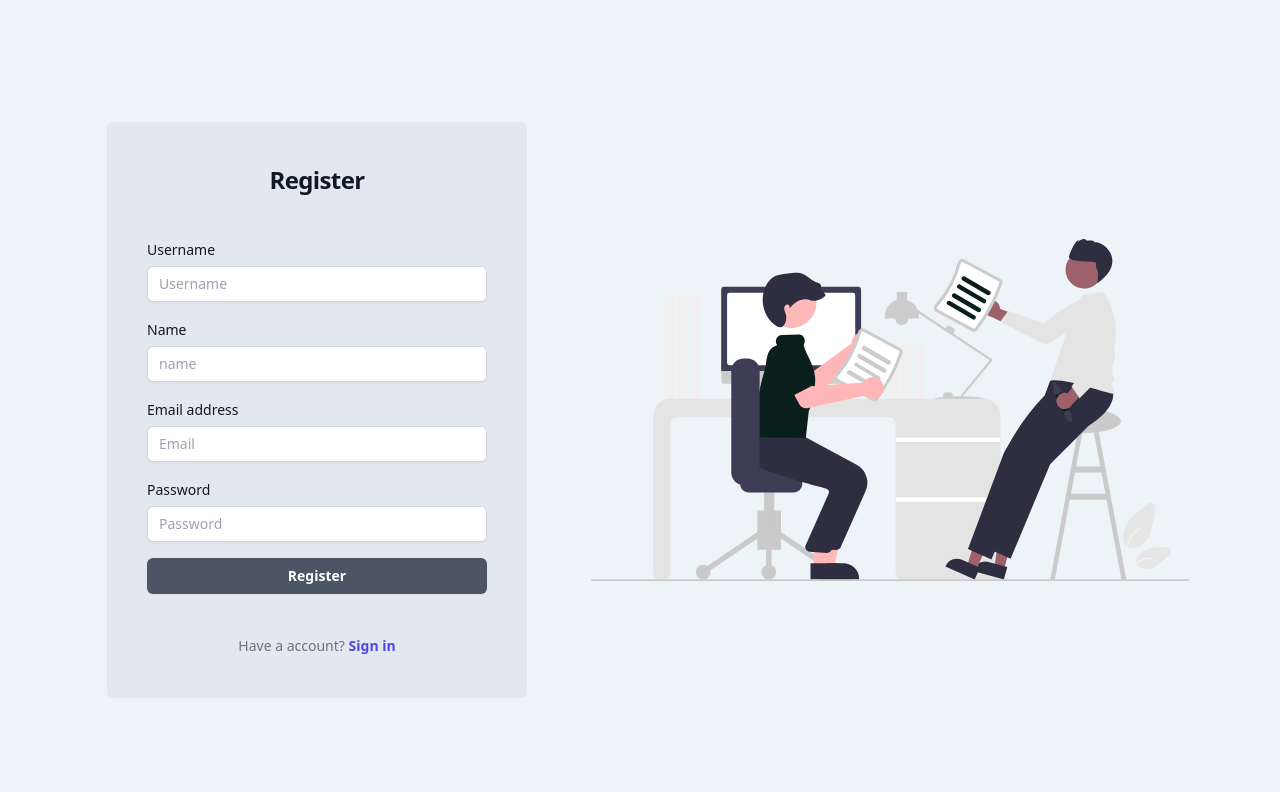
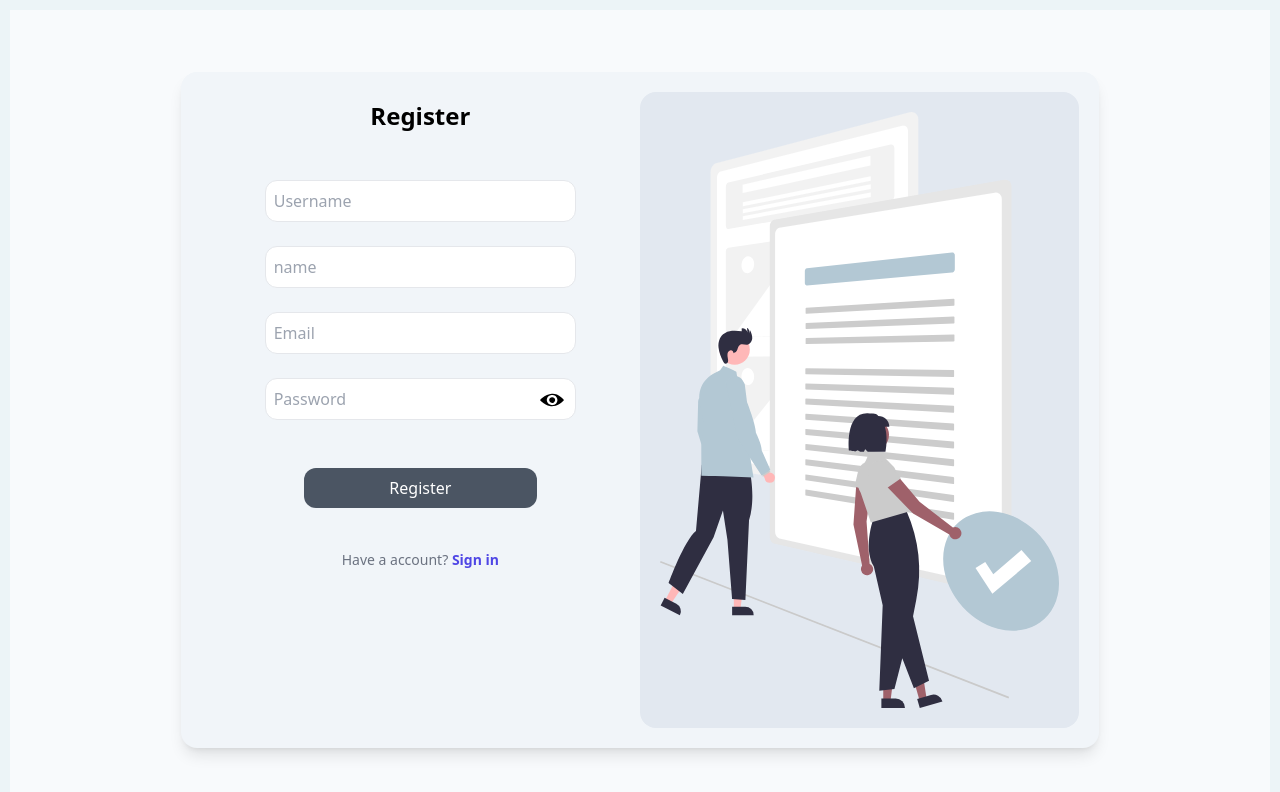
Before and after one commit to davidyanez27/client_lawyerApp, a React (Vite) app: page /register in a window 1280 px wide. Shown: the top 792 px of the page. Built offline with nearby package versions, Linux system fonts and the light colour scheme.

Commit message:
fix: register page design

```diff
--- a/src/pages/RegisterPage.tsx
+++ b/src/pages/RegisterPage.tsx
@@ -1,6 +1,7 @@
 import { useForm } from "react-hook-form";
 import { useAuth } from "../context/AuthContext";
-import MySvg from "../assets/doc.svg";
+import MySvg from "../assets/file_img.svg";
+import eye from "../assets/eye.svg";
 import { useNavigate } from "react-router-dom";
 import { useEffect } from "react";
 
@@ -20,15 +21,20 @@ function Register() {
   }, [isAuthenticated]);
 
   return (
-    <div className="min-h-screen flex items-center justify-center">
-      <div className="bg-slate-200 w-1/3 p-10 m-10 rounded-md sm:w-2/3 md:w-1/2 lg:w-1/3 ">
-        <div className="">
-          <h2 className="mb-10 text-center text-2xl font-bold leading-9 tracking-tight text-gray-900">
+    <div className="bg-slate-50 min-h-screen flex items-center justify-center">
+      {/* Login container */}
+      <div className="bg-slate-100 flex rounded-2xl shadow-lg max-w-6xl p-5">
+        {/* form */}
+        <div className="sm:w-1/2 px-16">
+          <h2 className="mt-2 mb-10 font-bold text-2xl text-black text-center">
             Register
           </h2>
-        </div>
+          {/* <p className="text-sm mt-4 mb-8 text-black">
+            Welcome to our registration page!
+          </p> */}
 
           <form
+            className="flex flex-col gap-4"
             onSubmit={handleSubmit(async (values) => {
               signup(values);
 
@@ -37,42 +43,24 @@ function Register() {
               // console.log(res);
             })}
           >
-          <div>
             {RegisterErrors.map((error: string, i: number) => (
-              <div className="bg-red-500" key={i}>
+              <div className="text-red-500 text-center" key={i}>
                 {error}
               </div>
             ))}
 
-            <label
-              htmlFor="id"
-              className="block text-sm font-medium leading-6 text-gray-900"
-            >
-              Username
-            </label>
-            <div className="mt-1 mb-4">
             <input
-                className="block w-full rounded-md border-0 py-1.5 text-gray-900 shadow-sm ring-1 ring-inset ring-gray-300 placeholder:text-gray-400 px-3  sm:text-sm sm:leading-6"
+              className="p-2 mt-2 rounded-xl border text-black"
               {...register("id", { required: true })}
               placeholder="Username"
               type="number"
               name="id"
               id="id"
+              min={0}
               required
             />
-            </div>
-          </div>
-
-          <div>
-            <label
-              htmlFor="name"
-              className="block text-sm font-medium leading-6 text-gray-900"
-            >
-              Name
-            </label>
-            <div className="mt-1 mb-4">
             <input
-                className="block w-full rounded-md border-0 py-1.5 text-gray-900 shadow-sm ring-1 ring-inset ring-gray-300 placeholder:text-gray-400 px-3  sm:text-sm sm:leading-6"
+              className="p-2 mt-2 rounded-xl border text-black"
               {...register("name", { required: true })}
               placeholder="name"
               type="text"
@@ -80,19 +68,8 @@ function Register() {
               id="name"
               required
             />
-            </div>
-          </div>
-
-          <div>
-            <label
-              htmlFor="email"
-              className="block text-sm font-medium leading-6 text-gray-900"
-            >
-              Email address
-            </label>
-            <div className="mt-1 mb-4">
             <input
-                className="block w-full rounded-md border-0 py-1.5 text-gray-900 shadow-sm ring-1 ring-inset ring-gray-300 placeholder:text-gray-400 px-3  sm:text-sm sm:leading-6"
+              className="p-2 mt-2 rounded-xl border text-black"
               {...register("email", { required: true })}
               placeholder="Email"
               type="email"
@@ -100,19 +77,9 @@ function Register() {
               id="email"
               required
             />
-            </div>
-          </div>
-
-          <div>
-            <label
-              htmlFor="password"
-              className="block text-sm font-medium leading-6 text-gray-900"
-            >
-              Password
-            </label>
-            <div className="mt-1 mb-4">
+            <div className="relative">
               <input
-                className="block w-full rounded-md border-0 py-1.5 text-gray-900 shadow-sm ring-1 ring-inset ring-gray-300 placeholder:text-gray-400 px-3  sm:text-sm sm:leading-6"
+                className="p-2 mt-2 mb-8 rounded-xl border text-black w-full"
                 {...register("password", { required: true })}
                 placeholder="Password"
                 type="password"
@@ -120,16 +87,19 @@ function Register() {
                 id="password"
                 required
               />
+              <img
+                className="w-6 h-7 absolute top-9 right-3 -translate-y-5"
+                src={eye}
+                alt=""
+              ></img>
             </div>
-          </div>
-          <div>
+
             <button
               type="submit"
-              className="flex w-full justify-center rounded-md bg-gray-600 px-3 py-1.5 text-sm font-semibold leading-6 text-white shadow-sm hover:bg-indigo-500 focus-visible:outline focus-visible:outline-2 focus-visible:outline-offset-2 focus-visible:outline-indigo-600"
+              className="flex w-3/4 mx-auto justify-center rounded-xl bg-gray-600 py-2 hover:scale-110 duration-300"
             >
               Register
             </button>
-          </div>
           </form>
 
           <p className="mt-10 text-center text-sm text-gray-500">
@@ -141,11 +111,147 @@ function Register() {
               Sign in
             </a>
           </p>
+
+          {/* <div className="mt-10 grid grid-cols-3 items-center text-gray-500">
+            <hr className="border-gray-500"/>
+            <p className="text-center text-sm">OR</p>
+            <hr className="border-gray-500"/>
+          </div> */}
         </div>
-      <div className="hidden md:block p-4 m-2 sm:w-1/3 md:w-1/2">
-        <img src={MySvg} />
+
+        {/* image */}
+        <div className="sm:flex sm: rounded-2xl sm:items-center hidden bg-slate-200 w-1/2 p-5">
+          <img src={MySvg} alt=""></img>
         </div>
       </div>
+    </div>
+
+    // <div className="min-h-screen flex items-center justify-center">
+    //   <div className="bg-slate-200 w-1/3 p-10 m-10 rounded-md sm:w-2/3 md:w-1/2 lg:w-1/3 ">
+    //     <div className="">
+    //       <h2 className="mb-10 text-center text-2xl font-bold leading-9 tracking-tight text-gray-900">
+    //         Register
+    //       </h2>
+    //     </div>
+
+    //     <form
+    //       onSubmit={handleSubmit(async (values) => {
+    //         signup(values);
+
+    //         // values.id = Number(values.id);
+    //         // const res = await registerRequest(values);
+    //         // console.log(res);
+    //       })}
+    //     >
+    //       <div>
+    //         {RegisterErrors.map((error: string, i: number) => (
+    //           <div className="bg-red-500" key={i}>
+    //             {error}
+    //           </div>
+    //         ))}
+
+    //         <label
+    //           htmlFor="id"
+    //           className="block text-sm font-medium leading-6 text-gray-900"
+    //         >
+    //           Username
+    //         </label>
+    //         <div className="mt-1 mb-4">
+    //           <input
+    //             className="block w-full rounded-md border-0 py-1.5 text-gray-900 shadow-sm ring-1 ring-inset ring-gray-300 placeholder:text-gray-400 px-3  sm:text-sm sm:leading-6"
+    //             {...register("id", { required: true })}
+    //             placeholder="Username"
+    //             type="number"
+    //             name="id"
+    //             id="id"
+    //             required
+    //           />
+    //         </div>
+    //       </div>
+
+    //       <div>
+    //         <label
+    //           htmlFor="name"
+    //           className="block text-sm font-medium leading-6 text-gray-900"
+    //         >
+    //           Name
+    //         </label>
+    //         <div className="mt-1 mb-4">
+    //           <input
+    //             className="block w-full rounded-md border-0 py-1.5 text-gray-900 shadow-sm ring-1 ring-inset ring-gray-300 placeholder:text-gray-400 px-3  sm:text-sm sm:leading-6"
+    //             {...register("name", { required: true })}
+    //             placeholder="name"
+    //             type="text"
+    //             name="name"
+    //             id="name"
+    //             required
+    //           />
+    //         </div>
+    //       </div>
+
+    //       <div>
+    //         <label
+    //           htmlFor="email"
+    //           className="block text-sm font-medium leading-6 text-gray-900"
+    //         >
+    //           Email address
+    //         </label>
+    //         <div className="mt-1 mb-4">
+    //           <input
+    //             className="block w-full rounded-md border-0 py-1.5 text-gray-900 shadow-sm ring-1 ring-inset ring-gray-300 placeholder:text-gray-400 px-3  sm:text-sm sm:leading-6"
+    //             {...register("email", { required: true })}
+    //             placeholder="Email"
+    //             type="email"
+    //             name="email"
+    //             id="email"
+    //             required
+    //           />
+    //         </div>
+    //       </div>
+
+    //       <div>
+    //         <label
+    //           htmlFor="password"
+    //           className="block text-sm font-medium leading-6 text-gray-900"
+    //         >
+    //           Password
+    //         </label>
+    //         <div className="mt-1 mb-4">
+    //           <input
+    //             className="block w-full rounded-md border-0 py-1.5 text-gray-900 shadow-sm ring-1 ring-inset ring-gray-300 placeholder:text-gray-400 px-3  sm:text-sm sm:leading-6"
+    //             {...register("password", { required: true })}
+    //             placeholder="Password"
+    //             type="password"
+    //             name="password"
+    //             id="password"
+    //             required
+    //           />
+    //         </div>
+    //       </div>
+    //       <div>
+    //         <button
+    //           type="submit"
+    //           className="flex w-full justify-center rounded-md bg-gray-600 px-3 py-1.5 text-sm font-semibold leading-6 text-white shadow-sm hover:bg-indigo-500 focus-visible:outline focus-visible:outline-2 focus-visible:outline-offset-2 focus-visible:outline-indigo-600"
+    //         >
+    //           Register
+    //         </button>
+    //       </div>
+    //     </form>
+
+    //     <p className="mt-10 text-center text-sm text-gray-500">
+    //       Have a account?{" "}
+    //       <a
+    //         href="/login"
+    //         className="font-semibold leading-6 text-indigo-600 hover:text-indigo-500"
+    //       >
+    //         Sign in
+    //       </a>
+    //     </p>
+    //   </div>
+    //   <div className="hidden md:block p-4 m-2 sm:w-1/3 md:w-1/2">
+    //     <img src={MySvg} />
+    //   </div>
+    // </div>
   );
 }
 
```
Also changed, not shown: src/assets/eye.svg (added), src/assets/file_img.svg (added). Lines whose indentation alone changed are shown as unchanged.
